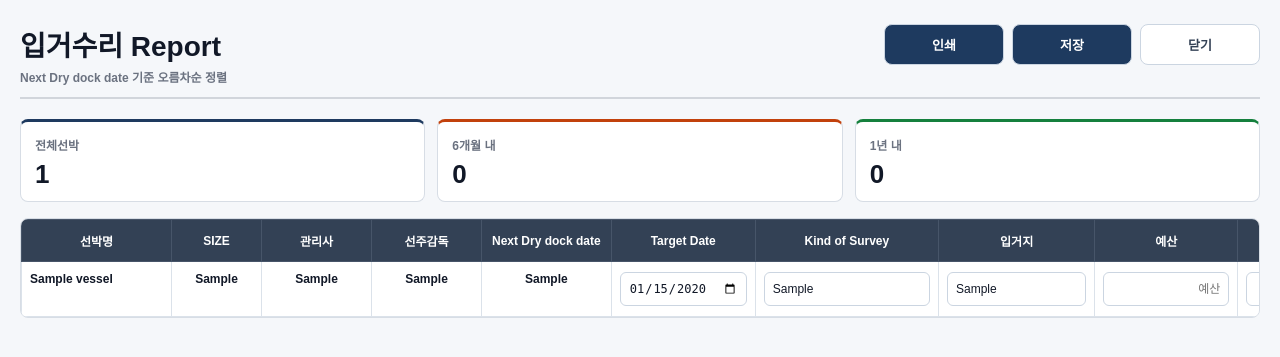
After one commit to insupkwak/management, a Flask app: page /drydock-report in a window 1280 px wide. The commit adds this page. Shown: the top 357 px of the page. Run offline with Flask 3, Linux system fonts and the light colour scheme; tables that the repository leaves empty hold one stand-in row (values such as "Sample post").

Commit message:
Add files via upload

```diff
--- a/app.py
+++ b/app.py
@@ -162,6 +162,25 @@ def ensure_management_cost_table(conn: sqlite3.Connection) -> None:
     """)
 
 
+def ensure_drydock_report_table(conn: sqlite3.Connection) -> None:
+    conn.execute("""
+        CREATE TABLE IF NOT EXISTS vessel_drydock_reports (
+            id INTEGER PRIMARY KEY AUTOINCREMENT,
+            vessel_id INTEGER NOT NULL UNIQUE,
+            target_date TEXT NOT NULL DEFAULT '',
+            kind_of_survey TEXT NOT NULL DEFAULT '',
+            drydock_place TEXT NOT NULL DEFAULT '',
+            budget TEXT NOT NULL DEFAULT '',
+            duration_days TEXT NOT NULL DEFAULT '',
+            remark TEXT NOT NULL DEFAULT '',
+            updated_at TEXT NOT NULL DEFAULT CURRENT_TIMESTAMP,
+            FOREIGN KEY(vessel_id) REFERENCES vessels(id) ON DELETE CASCADE
+        )
+    """)
+
+
+
+
 def init_db() -> None:
     ensure_dirs()
     conn = sqlite3.connect(DB_PATH, timeout=30)
@@ -175,6 +194,7 @@ def init_db() -> None:
             conn.executescript(schema_sql)
         ensure_vessel_columns(conn)
         ensure_management_cost_table(conn)
+        ensure_drydock_report_table(conn)
         conn.commit()
     finally:
         conn.close()
@@ -836,6 +856,127 @@ def apply_filter_to_vessels(vessels: list[dict[str, Any]], filter_name: str) ->
     if filter_name == "critical":
         return [v for v in vessels if has_critical_issue(v)]
     return vessels
+
+
+def parse_date_safe(value: Any) -> datetime | None:
+    text = str(value or "").strip()
+    if not text:
+        return None
+
+    patterns = [
+        "%Y-%m-%d",
+        "%Y/%m/%d",
+        "%Y-%m-%d %H:%M:%S",
+        "%Y/%m/%d %H:%M:%S",
+        "%Y-%m-%d %H:%M",
+        "%Y/%m/%d %H:%M",
+    ]
+    for fmt in patterns:
+        try:
+            return datetime.strptime(text, fmt)
+        except Exception:
+            continue
+    return None
+
+
+def get_drydock_status_class(next_dry_dock: Any) -> str:
+    due = parse_date_safe(next_dry_dock)
+    if not due:
+        return ""
+
+    today = datetime.now().replace(hour=0, minute=0, second=0, microsecond=0)
+    six_months = today + timedelta(days=183)
+    one_year = today + timedelta(days=365)
+
+    if due <= six_months:
+        return "due-red"
+    if due <= one_year:
+        return "due-blue"
+    return ""
+
+
+def get_drydock_report_rows(filter_name: str) -> tuple[list[dict[str, Any]], dict[str, int]]:
+    db = get_db()
+
+    vessels = get_all_vessels()
+    vessels = apply_filter_to_vessels(vessels, filter_name)
+
+    today = datetime.now().replace(hour=0, minute=0, second=0, microsecond=0)
+    six_months = today + timedelta(days=183)
+    one_year = today + timedelta(days=365)
+
+    rows = []
+    within_6m = 0
+    within_1y = 0
+
+    for vessel in vessels:
+        due = parse_date_safe(vessel.get("next_dry_dock"))
+        if due:
+            if due <= six_months:
+                within_6m += 1
+            if due <= one_year:
+                within_1y += 1
+
+        report_row = db.execute("""
+            SELECT
+                target_date,
+                kind_of_survey,
+                drydock_place,
+                budget,
+                duration_days,
+                remark
+            FROM vessel_drydock_reports
+            WHERE vessel_id = ?
+            LIMIT 1
+        """, (vessel["id"],)).fetchone()
+
+        next_dd = vessel.get("next_dry_dock", "") or ""
+
+        row = {
+            "vessel_id": vessel["id"],
+            "name": vessel.get("name", ""),
+            "size": vessel.get("size", ""),
+            "management_company": vessel.get("management_company", ""),
+            "owner_supervisor": vessel.get("owner_supervisor", ""),
+            "next_dry_dock": vessel.get("next_dry_dock", ""),
+            "next_dry_dock_class": get_drydock_status_class(vessel.get("next_dry_dock")),
+
+            # 🔥 기본값 = Next Dry Dock
+            "target_date": next_dd,
+
+            "kind_of_survey": "",
+            "drydock_place": "",
+            "budget": "",
+            "duration_days": "",
+            "remark": "",
+
+        }
+
+        if report_row:
+            row["target_date"] = report_row["target_date"] or  next_dd
+            row["kind_of_survey"] = report_row["kind_of_survey"] or ""
+            row["drydock_place"] = report_row["drydock_place"] or ""
+            row["budget"] = report_row["budget"] or ""
+            row["duration_days"] = report_row["duration_days"] or ""
+            row["remark"] = report_row["remark"] or ""
+
+        target_dt = parse_date_safe(row["target_date"])
+        next_dt = parse_date_safe(next_dd)
+        row["_sort_date"] = target_dt or next_dt or datetime.max
+
+        rows.append(row)
+
+    rows.sort(key=lambda x: (x["_sort_date"], str(x["name"]).lower()))
+    for row in rows:
+        row.pop("_sort_date", None)
+
+    kpis = {
+        "total_count": len(vessels),
+        "within_6m_count": within_6m,
+        "within_1y_count": within_1y,
+    }
+
+    return rows, kpis
 
 
 def get_management_cost_report_rows(filter_name: str, selected_year: str) -> list[dict[str, Any]]:
@@ -1197,6 +1338,24 @@ def management_cost_report_page():
         report_rows=report_rows,
         format_usd=format_usd,
     )
+
+@app.route("/drydock-report")
+def drydock_report_page():
+    filter_name = request.args.get("filter", "all")
+
+    report_rows, kpis = get_drydock_report_rows(filter_name)
+
+    return render_template(
+        "drydock_report.html",
+        version=get_version(),
+        current_filter=filter_name,
+        report_rows=report_rows,
+        total_count=kpis["total_count"],
+        within_6m_count=kpis["within_6m_count"],
+        within_1y_count=kpis["within_1y_count"],
+    )
+
+
 
 
 @app.route("/api/vessels", methods=["GET"])
@@ -1446,6 +1605,87 @@ def api_delete_single_vessel():
     db.execute("DELETE FROM vessels WHERE id = ?", (vessel_id,))
     db.commit()
     return no_cache_json({"success": True, "message": "삭제되었습니다."})
+
+
+
+@app.route("/api/drydock-report/save", methods=["POST"])
+def api_save_drydock_report():
+    payload = request.get_json(silent=True) or {}
+    rows = payload.get("rows", [])
+
+    if not isinstance(rows, list):
+        return no_cache_json({"success": False, "message": "저장 데이터 형식이 올바르지 않습니다."}, 400)
+
+    db = get_db()
+
+    try:
+        for row in rows:
+            vessel_id = row.get("vessel_id")
+            if not vessel_id:
+                continue
+
+            target_date = str(row.get("target_date", "")).strip()
+            kind_of_survey = str(row.get("kind_of_survey", "")).strip()
+            drydock_place = str(row.get("drydock_place", "")).strip()
+            budget = normalize_amount_text(row.get("budget", ""))
+            duration_days = str(row.get("duration_days", "")).strip()
+            remark = str(row.get("remark", "")).strip()
+
+            existing = db.execute("""
+                SELECT id
+                FROM vessel_drydock_reports
+                WHERE vessel_id = ?
+                LIMIT 1
+            """, (vessel_id,)).fetchone()
+
+            if existing:
+                db.execute("""
+                    UPDATE vessel_drydock_reports
+                    SET
+                        target_date = ?,
+                        kind_of_survey = ?,
+                        drydock_place = ?,
+                        budget = ?,
+                        duration_days = ?,
+                        remark = ?,
+                        updated_at = CURRENT_TIMESTAMP
+                    WHERE vessel_id = ?
+                """, (
+                    target_date,
+                    kind_of_survey,
+                    drydock_place,
+                    budget,
+                    duration_days,
+                    remark,
+                    vessel_id,
+                ))
+            else:
+                db.execute("""
+                    INSERT INTO vessel_drydock_reports (
+                        vessel_id,
+                        target_date,
+                        kind_of_survey,
+                        drydock_place,
+                        budget,
+                        duration_days,
+                        remark,
+                        updated_at
+                    ) VALUES (?, ?, ?, ?, ?, ?, ?, CURRENT_TIMESTAMP)
+                """, (
+                    vessel_id,
+                    target_date,
+                    kind_of_survey,
+                    drydock_place,
+                    budget,
+                    duration_days,
+                    remark,
+                ))
+
+        db.commit()
+        return no_cache_json({"success": True, "message": "입거수리 Report가 저장되었습니다."})
+    except Exception as e:
+        db.rollback()
+        return no_cache_json({"success": False, "message": f"저장 실패: {e}"}, 500)
 
 
 @app.route("/api/upload-report", methods=["POST"])
--- a/static/css/style.css
+++ b/static/css/style.css
@@ -1071,6 +1071,11 @@ button:hover {
   font-weight: 700;
 }
 
+.report-table td.due-blue {
+  color: #2563eb !important;
+  font-weight: 700;
+}
+
 .custom-alert-overlay {
   position: fixed;
   inset: 0;
--- /dev/null
+++ b/templates/drydock_report.html
@@ -0,0 +1,308 @@
+<!DOCTYPE html>
+<html lang="ko">
+<head>
+  <meta charset="UTF-8" />
+  <meta name="viewport" content="width=device-width, initial-scale=1.0" />
+  <title>입거수리 Report</title>
+  <link rel="stylesheet" href="{{ url_for('static', filename='css/style.css', v=version) }}" />
+</head>
+<body class="report-page-body">
+  <div class="report-page report-page-wide">
+    <div class="report-header">
+      <div>
+        <h1>입거수리 Report</h1>
+        <div class="report-subtitle">
+          Next Dry dock date 기준 오름차순 정렬
+        </div>
+      </div>
+
+      <div class="report-actions">
+        <button type="button" class="report-action-btn" onclick="window.print()">인쇄</button>
+        <button type="button" class="report-action-btn" id="saveBtn">저장</button>
+        <button type="button" class="report-action-btn secondary" onclick="window.close()">닫기</button>
+      </div>
+    </div>
+
+    <div class="report-summary-grid report-summary-grid-wide">
+      <div class="report-summary-card report-summary-card-main">
+        <div class="label">전체선박</div>
+        <div class="value">{{ total_count }}</div>
+      </div>
+
+      <div class="report-summary-card warning">
+        <div class="label">6개월 내</div>
+        <div class="value">{{ within_6m_count }}</div>
+      </div>
+
+      <div class="report-summary-card good">
+        <div class="label">1년 내</div>
+        <div class="value">{{ within_1y_count }}</div>
+      </div>
+    </div>
+
+    <div class="report-table-wrap">
+      <table class="report-table drydock-report-table" id="drydockTable">
+        <thead>
+          <tr>
+            <th>선박명</th>
+            <th>SIZE</th>
+            <th>관리사</th>
+            <th>선주감독</th>
+            <th>Next Dry dock date</th>
+            <th>Target Date</th>
+            <th>Kind of Survey</th>
+            <th>입거지</th>
+            <th>예산</th>
+            <th>공기</th>
+            <th>Remark</th>
+          </tr>
+        </thead>
+        <tbody>
+          {% for row in report_rows %}
+          <tr data-vessel-id="{{ row.vessel_id }}">
+            <td class="left strong">{{ row.name }}</td>
+            <td>{{ row.size }}</td>
+            <td>{{ row.management_company }}</td>
+            <td>{{ row.owner_supervisor }}</td>
+            <td class="due-date-cell {{ row.next_dry_dock_class }}">{{ row.next_dry_dock }}</td>
+            <td>
+              <input
+                type="date"
+                class="drydock-input"
+                data-field="target_date"
+                value="{{ row.target_date }}"
+              />
+            </td>
+            <td>
+              <input
+                type="text"
+                class="drydock-input"
+                data-field="kind_of_survey"
+                value="{{ row.kind_of_survey }}"
+                placeholder="Kind of Survey"
+              />
+            </td>
+            <td>
+              <input
+                type="text"
+                class="drydock-input"
+                data-field="drydock_place"
+                value="{{ row.drydock_place }}"
+                placeholder="입거지"
+              />
+            </td>
+            <td>
+              <input
+                type="text"
+                class="drydock-input drydock-money-input"
+                data-field="budget"
+                value="{{ row.budget }}"
+                placeholder="예산"
+              />
+            </td>
+            <td>
+              <input
+                type="text"
+                class="drydock-input drydock-days-input"
+                data-field="duration_days"
+                value="{{ row.duration_days }}"
+                placeholder="공기"
+              />
+            </td>
+            <td class="left">
+              <input
+                type="text"
+                class="drydock-input drydock-remark-input"
+                data-field="remark"
+                value="{{ row.remark }}"
+                placeholder="Remark"
+              />
+            </td>
+          </tr>
+          {% endfor %}
+        </tbody>
+      </table>
+    </div>
+  </div>
+
+  <style>
+    .drydock-report-table {
+      width: 100%;
+      table-layout: auto;
+      min-width: 1600px;
+    }
+
+    .drydock-report-table th,
+    .drydock-report-table td {
+      text-align: center;
+      vertical-align: middle;
+      white-space: nowrap;
+    }
+
+    .drydock-report-table td.left {
+      text-align: left;
+    }
+
+    .drydock-report-table th:nth-child(1),
+    .drydock-report-table td:nth-child(1) {
+      min-width: 150px;
+    }
+
+    .drydock-report-table th:nth-child(2),
+    .drydock-report-table td:nth-child(2) {
+      min-width: 90px;
+    }
+
+    .drydock-report-table th:nth-child(3),
+    .drydock-report-table td:nth-child(3) {
+      min-width: 110px;
+    }
+
+    .drydock-report-table th:nth-child(4),
+    .drydock-report-table td:nth-child(4) {
+      min-width: 110px;
+    }
+
+    .drydock-report-table th:nth-child(5),
+    .drydock-report-table td:nth-child(5) {
+      min-width: 120px;
+    }
+
+    .drydock-report-table th:nth-child(6),
+    .drydock-report-table td:nth-child(6) {
+      min-width: 130px;
+    }
+
+    .drydock-report-table th:nth-child(7),
+    .drydock-report-table td:nth-child(7) {
+      min-width: 180px;
+    }
+
+    .drydock-report-table th:nth-child(8),
+    .drydock-report-table td:nth-child(8) {
+      min-width: 140px;
+    }
+
+    .drydock-report-table th:nth-child(9),
+    .drydock-report-table td:nth-child(9) {
+      min-width: 120px;
+    }
+
+    .drydock-report-table th:nth-child(10),
+    .drydock-report-table td:nth-child(10) {
+      min-width: 90px;
+    }
+
+    .drydock-report-table th:nth-child(11),
+    .drydock-report-table td:nth-child(11) {
+      min-width: 260px;
+      white-space: normal;
+    }
+
+    .drydock-input {
+      width: 100%;
+      min-width: 0;
+      height: 34px;
+      margin: 0;
+      padding: 6px 8px;
+      border: 1px solid #cbd5e1;
+      border-radius: 6px;
+      background: #ffffff;
+      color: #111827;
+      font-size: 12px;
+    }
+
+    .drydock-money-input {
+      text-align: right;
+    }
+
+    .drydock-days-input {
+      text-align: center;
+    }
+
+    .drydock-remark-input {
+      min-width: 220px;
+    }
+
+    @media print {
+      .drydock-input {
+        border: none;
+        background: transparent;
+        padding: 0;
+        height: auto;
+      }
+    }
+  </style>
+
+  <script>
+    function normalizeMoney(value) {
+      return String(value || '').replace(/[^0-9.]/g, '').trim();
+    }
+
+    function formatMoneyInput(value) {
+      const raw = normalizeMoney(value);
+      if (!raw) return '';
+      const parts = raw.split('.');
+      const intPart = parts[0] || '0';
+      const decimalPart = parts.length > 1 ? '.' + parts[1] : '';
+      return '$ ' + Number(intPart).toLocaleString('en-US') + decimalPart;
+    }
+
+    document.querySelectorAll('.drydock-money-input').forEach((input) => {
+      input.addEventListener('input', () => {
+        const atEnd = input.selectionStart === input.value.length;
+        input.value = formatMoneyInput(input.value);
+        if (atEnd) {
+          input.setSelectionRange(input.value.length, input.value.length);
+        }
+      });
+
+      input.addEventListener('blur', () => {
+        input.value = formatMoneyInput(input.value);
+      });
+
+      input.value = formatMoneyInput(input.value);
+    });
+
+    document.getElementById('saveBtn').addEventListener('click', async () => {
+      const rows = Array.from(document.querySelectorAll('#drydockTable tbody tr')).map((tr) => {
+        const get = (field) => tr.querySelector(`[data-field="${field}"]`)?.value || '';
+
+        return {
+          vessel_id: Number(tr.dataset.vesselId),
+          target_date: get('target_date').trim(),
+          kind_of_survey: get('kind_of_survey').trim(),
+          drydock_place: get('drydock_place').trim(),
+          budget: normalizeMoney(get('budget')),
+          duration_days: get('duration_days').trim(),
+          remark: get('remark').trim()
+        };
+      });
+
+      try {
+        const response = await fetch(`/api/drydock-report/save?_=${Date.now()}`, {
+          method: 'POST',
+          headers: {
+            'Content-Type': 'application/json',
+            'Cache-Control': 'no-cache',
+            'Pragma': 'no-cache'
+          },
+          body: JSON.stringify({ rows })
+        });
+
+        const result = await response.json();
+
+        if (!response.ok || !result.success) {
+          alert(result.message || '저장 실패');
+          return;
+        }
+
+        alert('입거수리 Report가 저장되었습니다.');
+      } catch (error) {
+        console.error(error);
+        alert('저장 중 오류가 발생했습니다.');
+      }
+    });
+  </script>
+</body>
+</html>
--- a/templates/index.html
+++ b/templates/index.html
@@ -668,6 +668,7 @@
   <button type="button" id="sireReportBtn" class="report-view-btn">SIRE</button>
   <button type="button" id="conditionReportBtn" class="report-view-btn">CONDITION</button>
   <button type="button" id="managementCostReportBtn" class="report-view-btn">관리사 비용</button>
+  <button type="button" id="drydockReportBtn" class="report-view-btn">입거수리</button>
 </div>
 
 
```
Also changed, not shown: static/js/app.js (+7 -0 lines).
